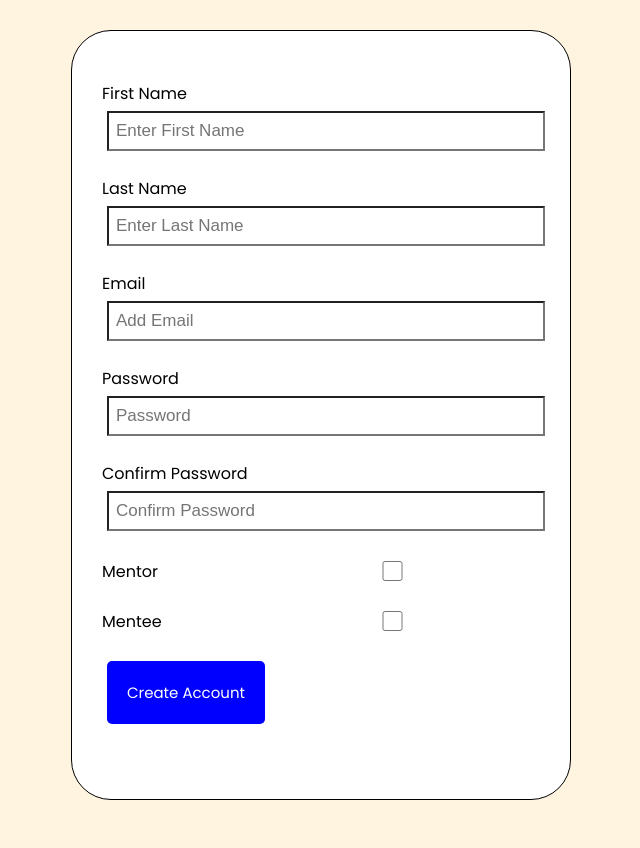
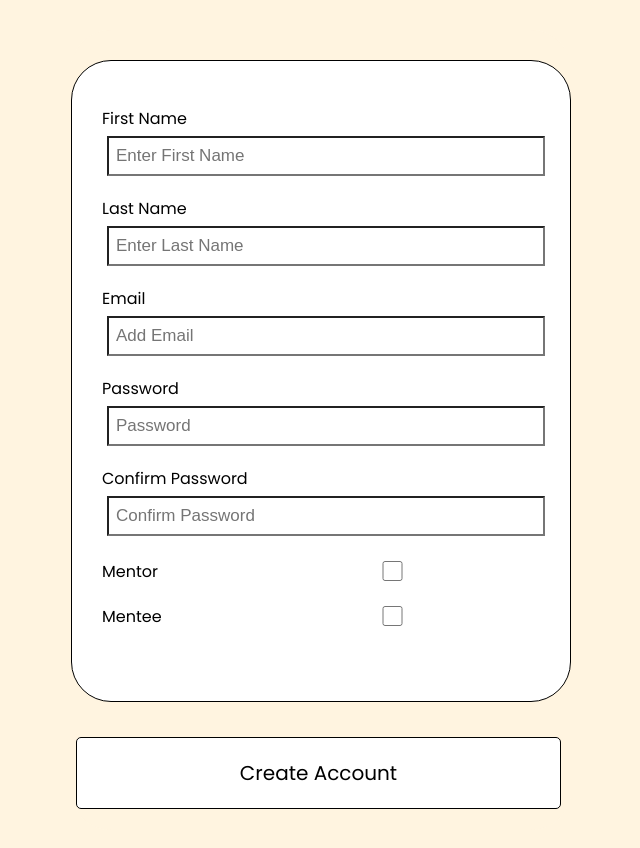
Before and after one commit to lizjia/Mentorsy, a React (Create React App) app: page / in a window 1280 px wide. Shown: the top 848 px of the page, without its empty margins (319-959 px from the left). Built offline with nearby package versions, Linux system fonts and the light colour scheme.

Commit message:
changes
- moved the button out of the container
- created a center container
- other css fixes

```diff
--- a/src/App.js
+++ b/src/App.js
@@ -1,12 +1,16 @@
 import logo from './logo.svg';
 import './App.css';
 import MainPage from './components/MainPage';
+import Button from './components/Button';
 
 const App = () => {
 
   return (
-    <header className="container">
+    <header className = "center">
+    <div className="container">
       <MainPage />
+    </div>
+    <Button className = 'button' color = 'white' text = 'Create Account'/>
     </header>
   );
 }
--- /dev/null
+++ b/src/components/Button.jsx
@@ -0,0 +1,11 @@
+const Button = ({color, text}) => {
+    return (
+        <button
+            style={{ backgroundColor: color }}
+            className='button'>
+            {text}
+        </button>
+    )
+}
+
+export default Button
--- a/src/components/MainPage.jsx
+++ b/src/components/MainPage.jsx
@@ -17,12 +17,12 @@ const MainPage = () => {
         e.preventDefault()
 
         // validate if text is there
-        if (!first || !last) {
-            alert('Please enter your name')
+        if (!first || !last || !email || !password) {
+            alert('Please ensure that all your information is entered.')
             return
         }
 
-       // onAdd({ first, last, email })
+        // onAdd({ first, last, email })
 
         // clear the form
         setFirst(``)
@@ -83,7 +83,6 @@ const MainPage = () => {
                     onChange={(e) => setMentee(e.currentTarget.checked)}
                 />
             </div>
-            <input type='submit' value='Create Account' className='button btn-block' />
         </form>
     )
 }
--- a/src/index.css
+++ b/src/index.css
@@ -18,7 +18,7 @@ body {
 }
 
 .form-control {
-  margin: 20px 0;
+  margin: 15px 0;
   background-color: white;
 }
 .form-control label {
@@ -50,14 +50,15 @@ body {
 }
 
 .button {
-  color: white;
-  background: blue;
+  color: black;
+  background: white;
   display: inline-block;
-  border: none;
+  border:1px solid black;
+  width: 485px;
   padding: 20px 20px;
   margin: 5px;
   border-radius: 5px;
-  font-size: 15px;
+  font-size: 20px;
   font-family: inherit;
 
 }
@@ -84,6 +85,15 @@ body {
   background-color: white;
 }
 
+.center {
+  max-width: 500px;
+  margin: 30px auto;
+  overflow: auto;
+  min-height: 800px;
+  border: none;
+  border-radius: 40px;
+}
+
 .header {
   display: flex;
   justify-content: space-between;
```
